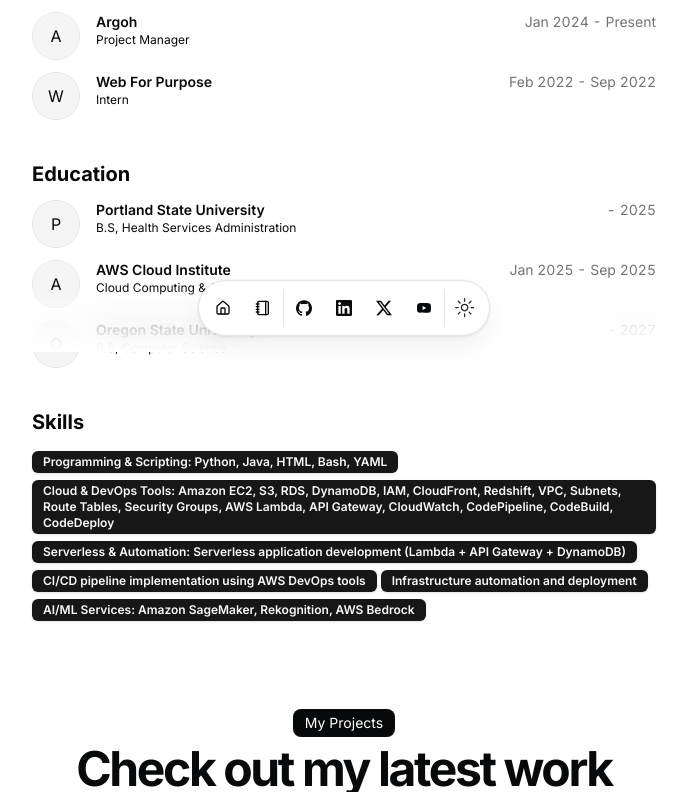
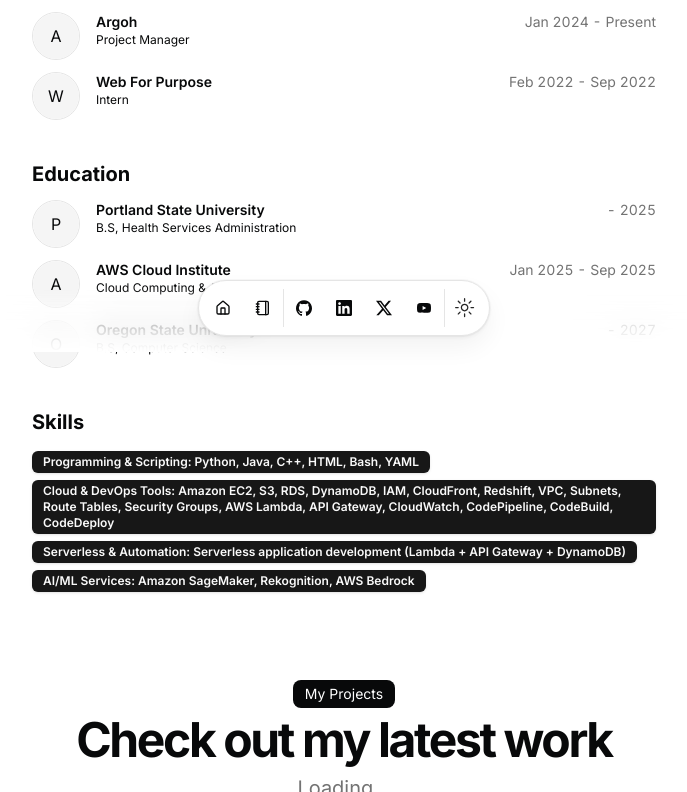
Before and after one commit to Anuradin53/portfolio_page, a Next.js app: page / in a window 1280 px wide. Shown: the part 448-1240 px from the top of the page, without its empty margins (296-983 px from the left). Built offline with nearby package versions, Linux system fonts and the light colour scheme.

Commit message:
Update skills: add C++ and remove redundant CI/CD entries

```diff
--- a/src/data/resume.tsx
+++ b/src/data/resume.tsx
@@ -13,11 +13,9 @@ export const DATA = {
     "I am an ambitious and detail-oriented upcoming Cloud Developer, currently enrolled in the AWS Cloud Institute program. I am gaining hands-on experience with AWS services and cloud architecture, and I am passionate about leveraging cloud technologies to solve real-world problems. My commitment to continuous learning and my drive to build scalable, secure, and innovative solutions set me apart as a future leader in cloud computing.",
   avatarUrl: "/me.png",
   skills: [
-    "Programming & Scripting: Python, Java, HTML, Bash, YAML",
+    "Programming & Scripting: Python, Java, C++, HTML, Bash, YAML",
     "Cloud & DevOps Tools: Amazon EC2, S3, RDS, DynamoDB, IAM, CloudFront, Redshift, VPC, Subnets, Route Tables, Security Groups, AWS Lambda, API Gateway, CloudWatch, CodePipeline, CodeBuild, CodeDeploy",
     "Serverless & Automation: Serverless application development (Lambda + API Gateway + DynamoDB)",
-    "CI/CD pipeline implementation using AWS DevOps tools",
-    "Infrastructure automation and deployment",
     "AI/ML Services: Amazon SageMaker, Rekognition, AWS Bedrock",
   ],
   navbar: [
```
